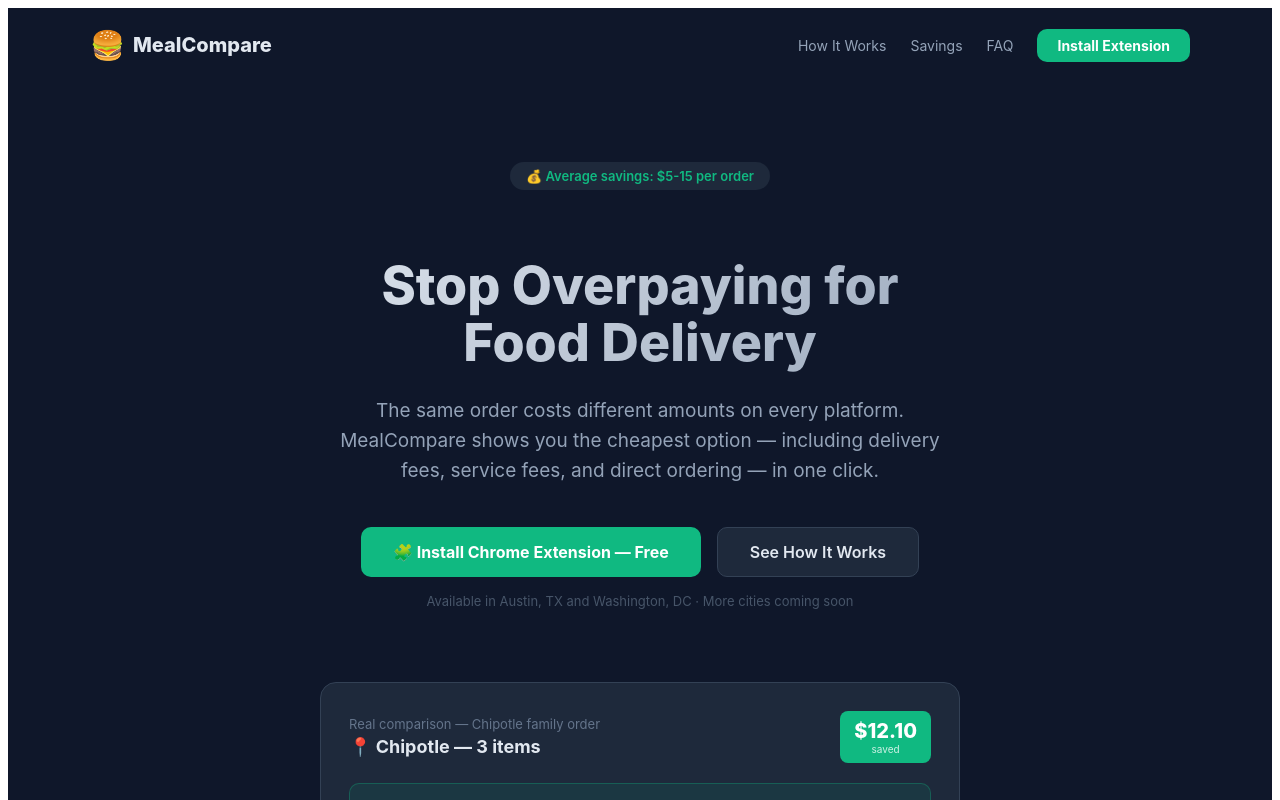
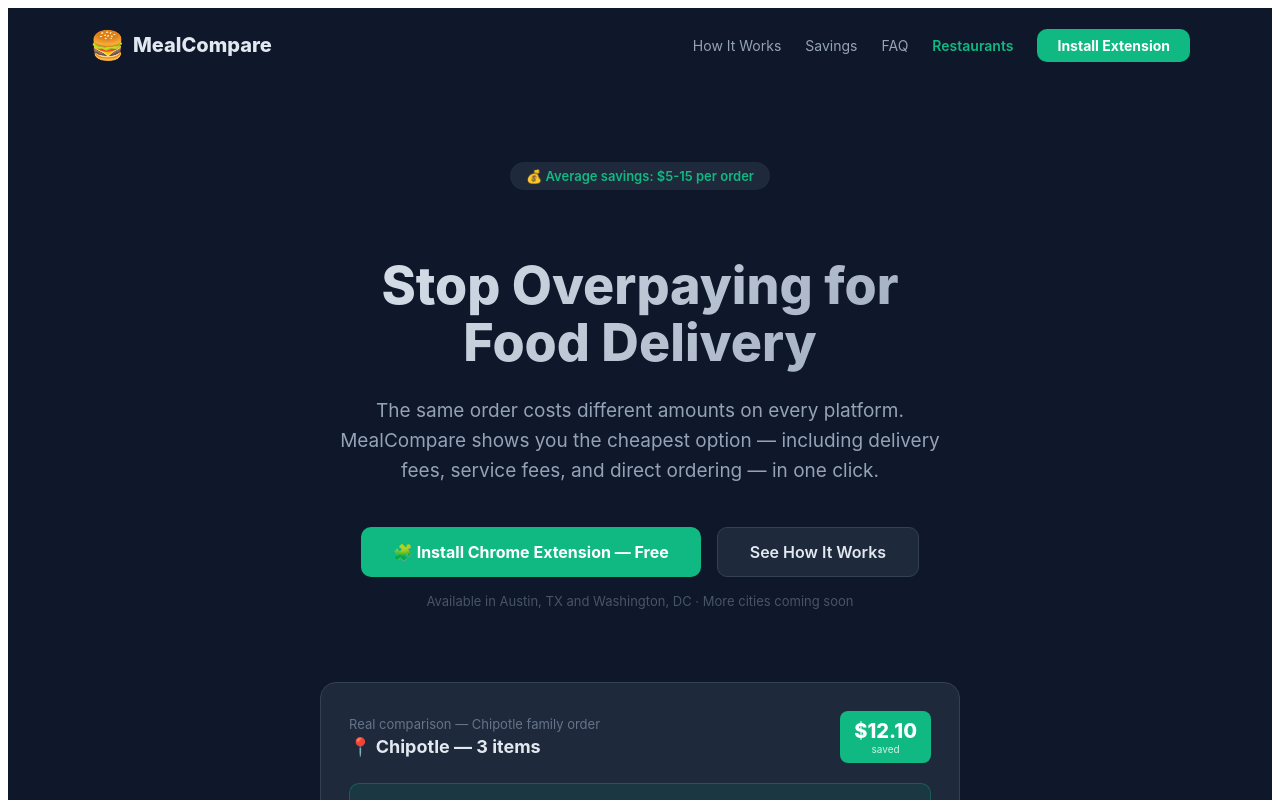
Before and after one commit to jguidroz-hub/mealcompare, a Next.js app in the folder packages/web/: page / in a window 1280 px wide. Shown: the top 800 px of the page. Built offline with nearby package versions, Linux system fonts and the light colour scheme.

Commit message:
Add Restaurants link to landing nav

```diff
--- a/packages/web/src/app/page.tsx
+++ b/packages/web/src/app/page.tsx
@@ -70,6 +70,7 @@
             <a href="#how-it-works" style={{ color: '#94a3b8', textDecoration: 'none', fontSize: '14px' }}>How It Works</a>
             <a href="#savings" style={{ color: '#94a3b8', textDecoration: 'none', fontSize: '14px' }}>Savings</a>
             <a href="#faq" style={{ color: '#94a3b8', textDecoration: 'none', fontSize: '14px' }}>FAQ</a>
+            <Link href="/restaurants" style={{ color: '#10b981', textDecoration: 'none', fontSize: '14px', fontWeight: 600 }}>Restaurants</Link>
             <Link href="/install" style={{ ...styles.greenBtn, padding: '8px 20px', fontSize: '14px' }}>
               Install Extension
             </Link>
```
